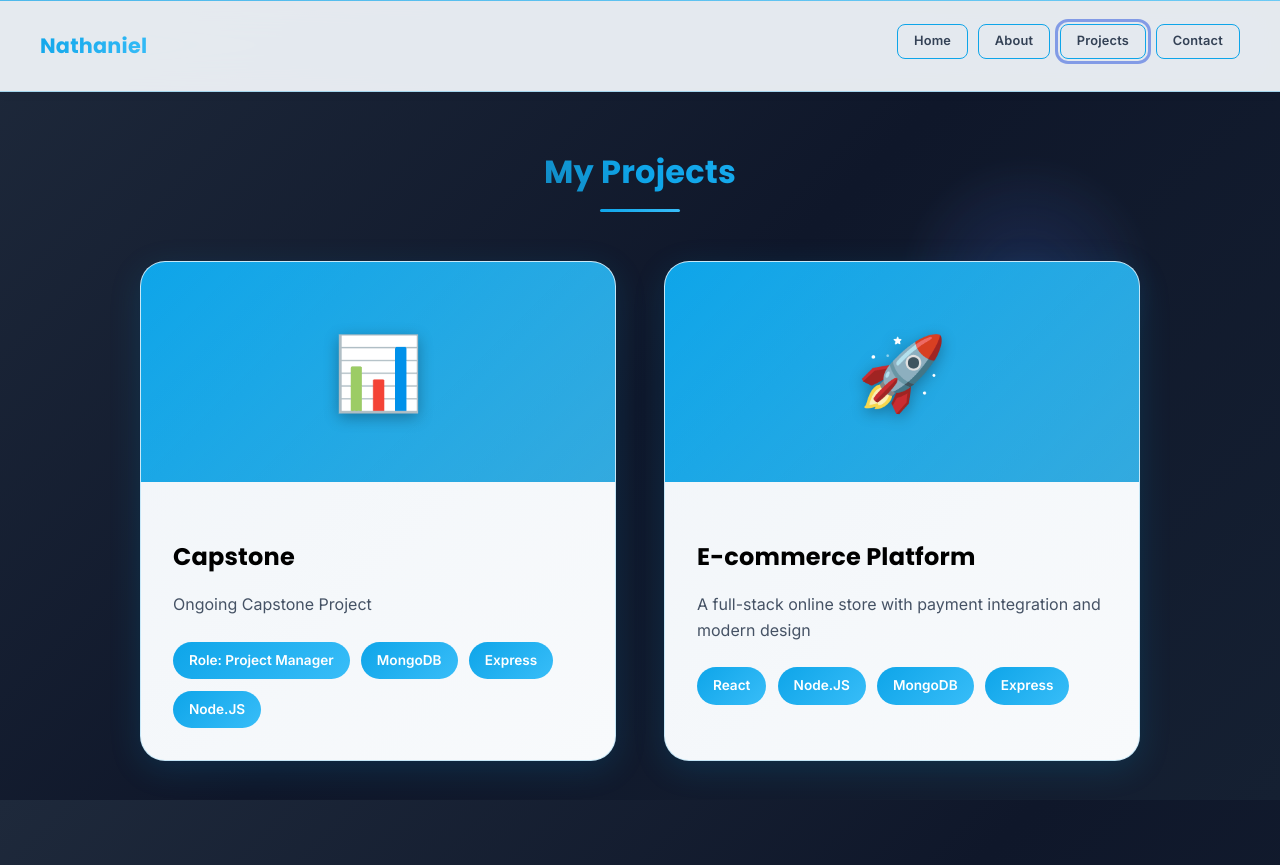
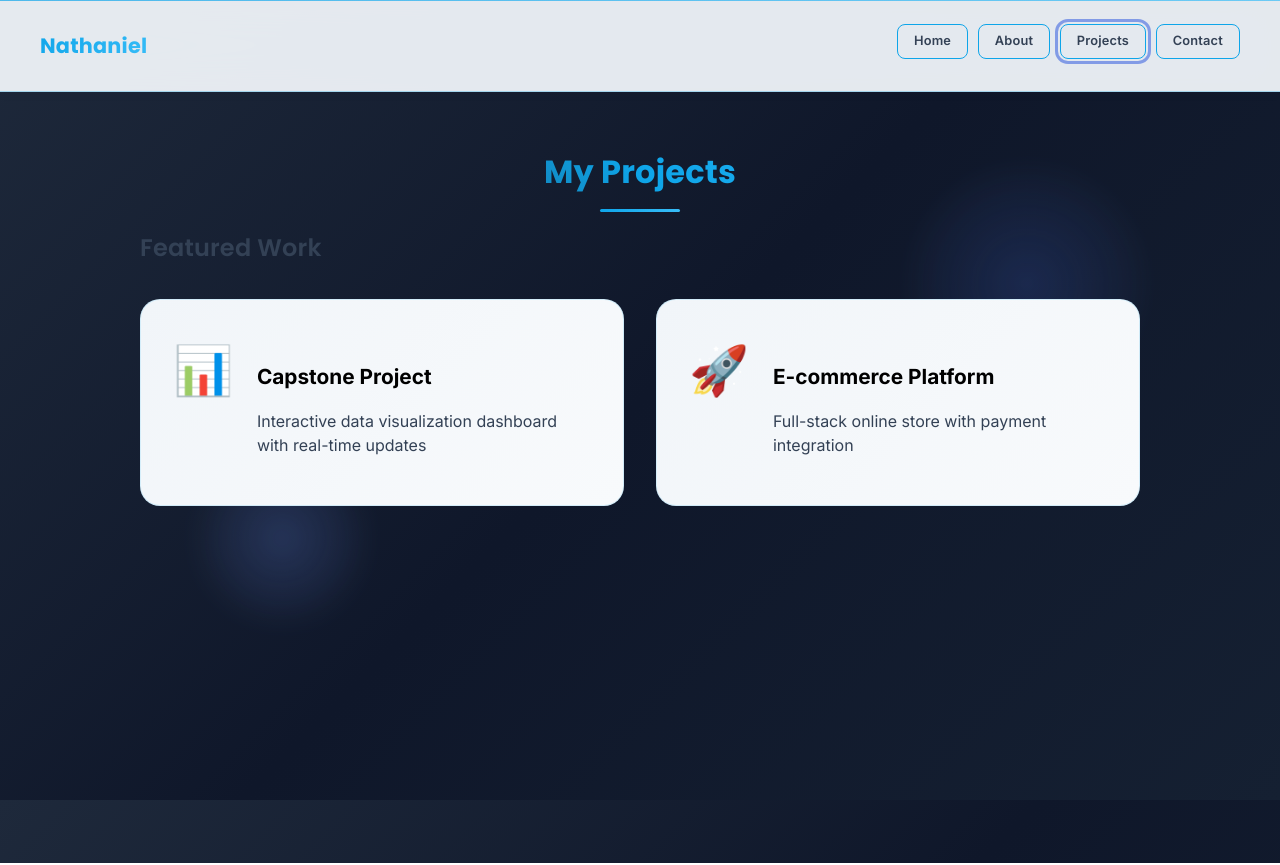
Before and after one commit to KazuhiraXanxus/Nathaniel-Portfolio, a plain HTML site: page index.html in a window 1280 px wide. Both pictures are taken after a click on the link "Projects". Drawn offline with Linux system fonts and the light colour scheme.

Commit message:
Remove All Projects section and fix modal navigation arrows

```diff
--- a/index.html
+++ b/index.html
@@ -85,40 +85,32 @@
         <!-- Projects Section -->
         <section id="projects" class="content-section">
             <h2 class="section-title">My Projects</h2>
-            <div class="projects-grid">
-                <div class="project-card" data-project="ecommerce">
-                    <div class="project-image">
-                        <div class="project-placeholder">📊</div>
+
+            <!-- Featured Work -->
+            <div class="featured-work">
+                <h3 class="featured-title">Featured Work</h3>
+                <div class="featured-grid">
+                    <div class="featured-project" data-project="ecommerce">
+                        <div class="featured-content">
+                            <div class="featured-icon">📊</div>
+                            <div class="featured-text">
+                                <h4>Capstone Project</h4>
+                                <p>Interactive data visualization dashboard with real-time updates</p>
+                            </div>
+                        </div>
                     </div>
-                    <div class="project-info">
-                        <h3>Capstone</h3>
-                        <p>Ongoing Capstone Project</p>
-                        <div class="project-tech">
-                            <span class="tech-tag">Role: Project Manager</span>
-                            <span class="tech-tag">MongoDB</span>
-                            <span class="tech-tag">Express</span>
-                            <span class="tech-tag">Node.JS</span>
+                    <div class="featured-project" data-project="dashboard">
+                        <div class="featured-content">
+                            <div class="featured-icon">🚀</div>
+                            <div class="featured-text">
+                                <h4>E-commerce Platform</h4>
+                                <p>Full-stack online store with payment integration</p>
+                            </div>
                         </div>
                     </div>
                 </div>
+            </div>
 
-                <div class="project-card" data-project="dashboard">
-                    <div class="project-image">
-                        <div class="project-placeholder">🚀</div>
-                    </div>
-                    <div class="project-info">
-                        <h3>E-commerce Platform</h3>
-                        <p>A full-stack online store with payment integration and modern design</p>
-                        <div class="project-tech">
-                            <span class="tech-tag">React</span>
-                            <span class="tech-tag">Node.JS</span>
-                            <span class="tech-tag">MongoDB</span>
-                            <span class="tech-tag">Express</span>
-                        </div>
-                    </div>
-                </div>
-
-            </div>
         </section>
 
         <!-- Project Popup Modal -->
--- a/script.js
+++ b/script.js
@@ -197,6 +197,19 @@
             });
         });
 
+        // Also add event listeners for featured projects
+        const featuredProjects = document.querySelectorAll('.featured-project');
+        featuredProjects.forEach(card => {
+            card.addEventListener('click', function() {
+                const projectId = this.getAttribute('data-project');
+                currentProject = projectData[projectId];
+
+                if (currentProject) {
+                    openModal(currentProject);
+                }
+            });
+        });
+
         function openModal(project) {
             document.getElementById('modal-title').textContent = project.title;
             document.getElementById('modal-description').textContent = project.description;
--- a/styles.css
+++ b/styles.css
@@ -149,21 +149,24 @@
     -webkit-backdrop-filter: blur(10px);
     border: none;
     border-radius: 50%;
-    width: 60px;
-    height: 60px;
-    font-size: 1.8rem;
-    color: var(--dark-gray);
+    width: 50px;
+    height: 50px;
+    font-size: 1.5rem;
+    color: var(--text-gray);
     cursor: pointer;
     transition: all 0.3s cubic-bezier(0.4, 0, 0.2, 1);
     z-index: 10;
     box-shadow: var(--shadow-light);
+    display: flex;
+    align-items: center;
+    justify-content: center;
 }
 
 .gallery-nav:hover {
     background: var(--white);
     transform: translateY(-50%) scale(1.1);
     box-shadow: var(--shadow-glow);
-    color: var(--brown);
+    color: var(--electric-blue);
 }
 
 .gallery-nav:active {
@@ -597,26 +600,129 @@ h1, h2, h3, .logo {
     box-shadow: var(--shadow-glow), var(--shadow-dark);
 }
 
+/* Featured Work Section */
+.featured-work {
+    margin-bottom: 4rem;
+}
+
+.featured-title {
+    font-size: 1.5rem;
+    color: var(--text-gray);
+    margin-bottom: 2rem;
+    font-weight: 600;
+}
+
+.featured-grid {
+    display: grid;
+    grid-template-columns: repeat(auto-fit, minmax(300px, 1fr));
+    gap: 2rem;
+    margin-bottom: 3rem;
+}
+
+.featured-project {
+    background: var(--gradient-card);
+    border-radius: 20px;
+    padding: 2rem;
+    border: 1px solid rgba(14, 165, 233, 0.15);
+    transition: all 0.3s ease;
+    cursor: pointer;
+}
+
+.featured-project:hover {
+    transform: translateY(-5px);
+    box-shadow: var(--shadow-glow);
+    border-color: var(--electric-blue);
+}
+
+.featured-content {
+    display: flex;
+    align-items: flex-start;
+    gap: 1.5rem;
+}
+
+.featured-icon {
+    font-size: 3rem;
+    flex-shrink: 0;
+}
+
+.featured-text h4 {
+    color: var(--black);
+    font-size: 1.3rem;
+    margin-bottom: 0.5rem;
+    font-weight: 700;
+}
+
+.featured-text p {
+    color: var(--text-gray);
+    font-size: 1rem;
+    line-height: 1.5;
+}
+
+/* All Projects Section */
+.all-projects {
+    margin-top: 3rem;
+}
+
+.projects-subtitle {
+    font-size: 1.8rem;
+    color: var(--text-gray);
+    margin-bottom: 1rem;
+    font-weight: 700;
+}
+
+.projects-description {
+    color: var(--text-gray);
+    font-size: 1.1rem;
+    line-height: 1.6;
+    margin-bottom: 3rem;
+    opacity: 0.9;
+}
+
 /* Enhanced Projects Grid */
 .projects-grid {
     display: grid;
-    grid-template-columns: repeat(auto-fit, minmax(350px, 1fr));
-    gap: 3rem;
-    padding: 2rem 0;
+    grid-template-columns: repeat(auto-fill, minmax(280px, 1fr));
+    gap: 2rem;
+    padding: 1rem 0;
 }
 
 .project-card {
     background: var(--gradient-card);
-    backdrop-filter: blur(20px);
-    -webkit-backdrop-filter: blur(20px);
-    border-radius: 25px;
-    overflow: hidden;
-    box-shadow: var(--shadow-light);
-    border: 1px solid rgba(14, 165, 233, 0.2);
-    transition: all 0.4s cubic-bezier(0.4, 0, 0.2, 1);
+    border-radius: 16px;
+    border: 1px solid rgba(14, 165, 233, 0.15);
+    transition: all 0.3s ease;
     cursor: pointer;
     position: relative;
-    transform-style: preserve-3d;
+    overflow: hidden;
+}
+
+.project-card-content {
+    padding: 2rem;
+    text-align: center;
+    display: flex;
+    flex-direction: column;
+    align-items: center;
+    gap: 1rem;
+}
+
+.project-icon {
+    font-size: 2.5rem;
+    margin-bottom: 0.5rem;
+}
+
+.project-title {
+    color: var(--black);
+    font-size: 1.2rem;
+    font-weight: 700;
+    margin: 0;
+    line-height: 1.3;
+}
+
+.project-description {
+    color: var(--text-gray);
+    font-size: 0.9rem;
+    margin: 0;
+    opacity: 0.8;
 }
 
 .project-card::before {
@@ -633,8 +739,9 @@ h1, h2, h3, .logo {
 }
 
 .project-card:hover {
-    transform: translateY(-15px) rotateY(5deg) rotateX(5deg);
-    box-shadow: var(--shadow-glow), 0 25px 50px rgba(51, 51, 51, 0.25);
+    transform: translateY(-8px);
+    box-shadow: var(--shadow-glow);
+    border-color: var(--electric-blue);
 }
 
 .project-card:hover::before {
```
